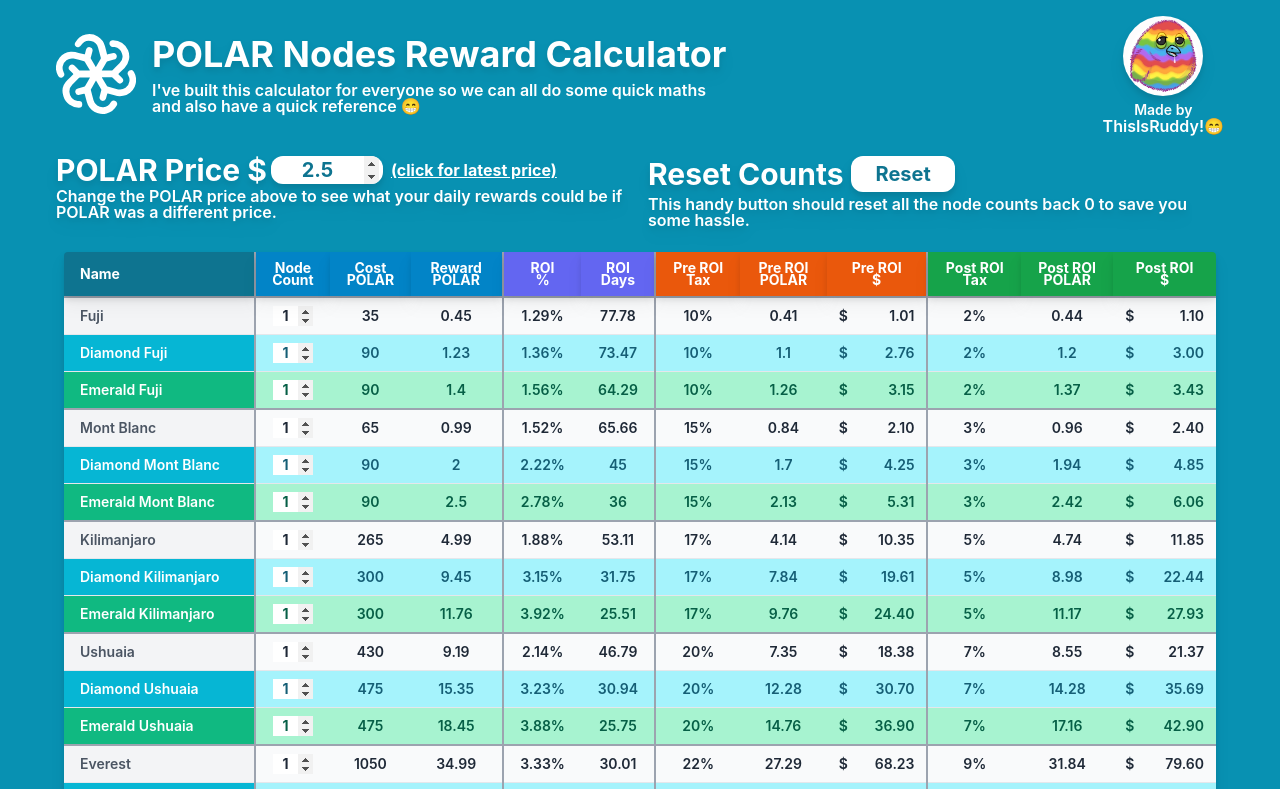
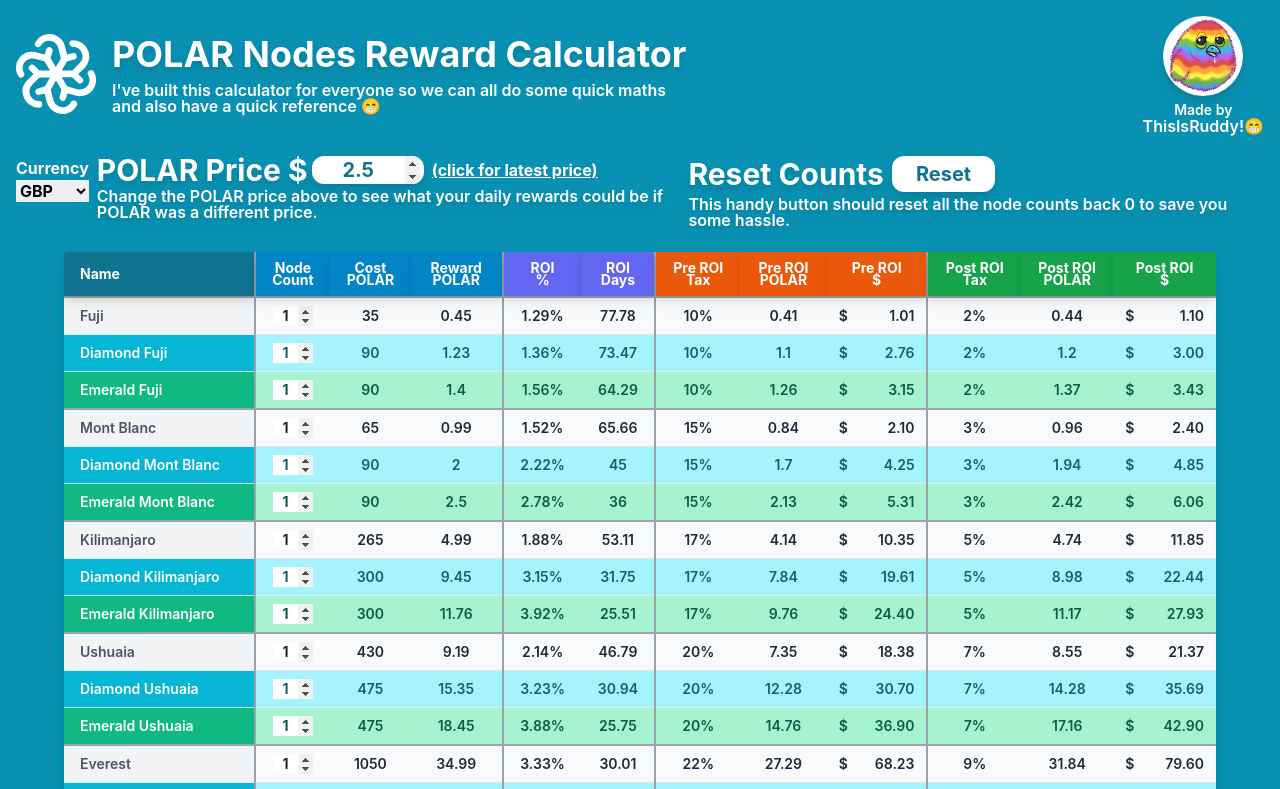
Before and after one commit to ThisIsRuddy/polar-calc, a Next.js app: page / in a window 1280 px wide. Shown: the top 789 px of the page. Built offline with nearby package versions, Linux system fonts and the light colour scheme; no server answers.

Commit message:
Wired up frontend currency conversion

```diff
--- a/classes/PolarNodeManager.js
+++ b/classes/PolarNodeManager.js
@@ -1,5 +1,6 @@
 import PolarNode from './PolarNode';
 import getCurrentPolarPrice from "../lib/getCurrentPolarPrice";
+import axios from "axios";
 
 class PolarNodeManager {
   polarPrice;
@@ -23,6 +24,32 @@ class PolarNodeManager {
       .then(price => {
         this.setPolarPrice(price);
         updateLocalPrice(price);
+      })
+      .catch(err => {
+        console.error("Error while fetching POLAR price:", err.message);
+      })
+  }
+
+  setCurrentPolarPriceConverted(currency, updateLocalPrice) {
+    getCurrentPolarPrice()
+      .then(polarPrice => {
+        if (currency === 'USD') {
+          this.setPolarPrice(polarPrice);
+          updateLocalPrice(polarPrice);
+        } else {
+          axios.get('/api/currencyRates')
+            .then(({data}) => {
+              const rate = data[currency];
+              console.log("Rate:", rate);
+              if (!rate)
+                throw new Error("Failed to find currency in currency rates.");
+
+              const price = polarPrice * rate;
+              this.setPolarPrice(price);
+              updateLocalPrice(price);
+            })
+            .catch(err => console.error(err.message));
+        }
       })
       .catch(err => {
         console.error("Error while fetching POLAR price:", err.message);
@@ -74,7 +101,7 @@ class PolarNodeManager {
     return Array.from(this.nodes.values());
   }
 
-  getPolarPrice(){
+  getPolarPrice() {
     return this.polarPrice;
   }
 }
--- a/pages/api/currencyRates.js
+++ b/pages/api/currencyRates.js
@@ -32,7 +32,7 @@ const cacheRates = async (rates) => await writeFile(__dirname + '/currencyRates.
 
 const updateRates = async () => {
   const {data} = await fetchCurrencyRates('USD', [
-    "AUD", "BTC", "GBP", "CAD", "EUR", "HKD", "NZD", "CHF", "AED"
+    "AUD", "GBP", "CAD", "EUR", "HKD", "NZD", "CHF", "AED"
   ])
   console.info("[currencyRates:updateRates] Fetch rates: OK");
 
--- a/pages/index.js
+++ b/pages/index.js
@@ -7,6 +7,7 @@ import classNames from 'classnames';
 import PolarNodeManager from '../classes/PolarNodeManager';
 import defaultNodeParams from '../data/defaultNodeParams.json';
 import accurateRoundNumber from '../lib/accurateRoundNumber';
+import axios from "axios";
 
 const manager = new PolarNodeManager(2.50, defaultNodeParams); //TODO get POLAR price
 
@@ -15,16 +16,13 @@ export default function Home() {
   const [polarPrice, setPolarPrice] = useState(0);
   const [nodes, setNodes] = useState([]);
   const [totals, setTotals] = useState({
-    count: 0,
-    cost: 0,
-    reward: 0,
-    totalPreRoiPolar: 0,
-    totalPreRoiUSD: 0,
-    totalPostRoiPolar: 0,
-    totalPostRoiUSD: 0,
+    count: 0, cost: 0, reward: 0, totalPreRoiPolar: 0, totalPreRoiUSD: 0, totalPostRoiPolar: 0, totalPostRoiUSD: 0,
   });
+  const [currency, setCurrency] = useState('USD');
 
   const {register, handleSubmit, setValue} = useForm();
+
+  const currIcon = currency === 'USD' ? '$' : currency === 'GBP' ? '£' : currency;
 
   const updateNodesState = () => {
     const nodes = manager.getNodes();
@@ -38,6 +36,13 @@ export default function Home() {
     manager.setNodeCount(id, parseInt(event.target.value));
     updateNodesState();
   };
+
+  const handleCurrencyChange = (event) => {
+    console.log("value:", event.target.value);
+    setCurrency(event.target.value);
+    manager.setCurrentPolarPriceConverted(event.target.value, setPolarPrice);
+    updateNodesState();
+  }
 
   const handlePriceChange = (event) => {
     manager.setPolarPrice(parseFloat(event.target.value));
@@ -92,8 +97,7 @@ export default function Home() {
     })
   };
 
-  return (
-    <div className="flex flex-col justify-center bg-cyan-600 w-full px-4">
+  return (<div className="flex flex-col justify-center bg-cyan-600 w-full px-4">
     <div className="mt-4 mb-6 flex flex-col mx-auto">
       <Head>
         <title>POLAR Rewards Calculator by ThisIsRuddy</title>
@@ -133,17 +137,34 @@ export default function Home() {
         </a>
       </header>
 
-        {nodes &&
-          <main>
+      {nodes && <main>
 
         <section className="flex flex-row justify-center mb-2">
+          <div className="flex flex-col mr-2">
+            <label htmlFor="currency" className="text-white"><b>Currency</b></label>
+            <select name="currency"
+                    className="font-bold"
+                    onInput={e => handleCurrencyChange(e)}
+                    value={currency}
+                    {...register("currency")}
+            >
+              <option value="GBP">GBP</option>
+              <option value="EUR">EUR</option>
+              <option value="CAD">CAD</option>
+              <option value="AUD">AUD</option>
+              <option value="HKD">HKD</option>
+              <option value="NZD">NZD</option>
+              <option value="CHF">CHF</option>
+              <option value="AED">AED</option>
+            </select>
+          </div>
           <div className="mr-4">
             <div className="flex flex-col md:flex-row mb-1">
               <div className="flex flex-row">
                 <div className="grow self-center">
                   <h2
                     className="text-xl md:text-2xl lg:text-3xl font-bold text-white m2-4 drop-shadow-lg leading-5 md:leading-5 lg:leading-3">
-                        POLAR Price $
+                    POLAR Price {currIcon}
                   </h2>
                 </div>
                 <div className="flex flex-col justify-center align-center">
@@ -217,7 +238,7 @@ export default function Home() {
                   </th>
                   <th scope="col" className={styles.StatHeaderCell + " bg-orange-600"}>
                     Pre ROI<br/>
-                        $
+                    {currIcon}
                   </th>
                   <th scope="col" className={styles.StatHeaderCell + " bg-green-600 border-l-2 border-gray-400"}>
                     Post ROI<br/>Tax
@@ -228,7 +249,7 @@ export default function Home() {
                   </th>
                   <th scope="col" className={styles.StatHeaderCell + " bg-green-600"}>
                     Post ROI<br/>
-                        $
+                    {currIcon}
                   </th>
                 </tr>
                 </thead>
@@ -250,8 +271,7 @@ export default function Home() {
                   const isEmerald = n.isEmerald;
                   const isOlympus = n.isOlympus;
 
-                        return (
-                          <tr key={n.name}>
+                  return (<tr key={n.name}>
                     <td className={styles.NameCell(isDiamond, isEmerald, isOlympus)}>
                       <span className="pl-4">{n.name}</span>
                     </td>
@@ -275,7 +295,7 @@ export default function Home() {
                     <td className={styles.StatCell(isDiamond, isEmerald, isOlympus)}>{dailyPre}</td>
                     <td className={styles.StatCell(isDiamond, isEmerald, isOlympus)}>
                       <div className="flex flex-row justify-between">
-                                <div>$</div>
+                        <div>{currIcon}</div>
                         <div>{dailyPreUSD.toFixed(2)}</div>
                       </div>
                     </td>
@@ -285,14 +305,12 @@ export default function Home() {
                     <td className={styles.StatCell(isDiamond, isEmerald, isOlympus)}>{dailyPost}</td>
                     <td className={styles.StatCell(isDiamond, isEmerald, isOlympus)}>
                       <div className="flex flex-row justify-between">
-                                <div>$</div>
+                        <div>{currIcon}</div>
                         <div>{dailyPostUSD.toFixed(2)}</div>
                       </div>
                     </td>
-                          </tr>
-                        )
-                      }
-                    )}
+                  </tr>)
+                })}
                 </tbody>
                 <tfoot>
                 <tr>
@@ -318,7 +336,7 @@ export default function Home() {
                   </th>
                   <th scope="col" className={styles.StatFooterCell + " bg-orange-600"}>
                     <div className="flex flex-row justify-between">
-                          <div>$</div>
+                      <div>{currIcon}</div>
                       <div>{totals.totalPreRoiUSD.toFixed(2)}</div>
                     </div>
                   </th>
@@ -328,7 +346,7 @@ export default function Home() {
                   </th>
                   <th scope="col" className={styles.StatFooterCell + " bg-green-600"}>
                     <div className="flex flex-row justify-between">
-                          <div>$</div>
+                      <div>{currIcon}</div>
                       <div>{totals.totalPostRoiUSD.toFixed(2)}</div>
                     </div>
                   </th>
@@ -339,8 +357,7 @@ export default function Home() {
           </form>
         </section>
 
-          </main>
-        }
+      </main>}
 
       <footer className="mt-4">
         <a href="https://discord.gg/c54JAmQd" target="_blank" rel="noreferrer">
@@ -351,6 +368,5 @@ export default function Home() {
         </a>
       </footer>
     </div>
-    </div>
-  )
+  </div>)
 }
```
Lines whose indentation alone changed are shown as unchanged.
